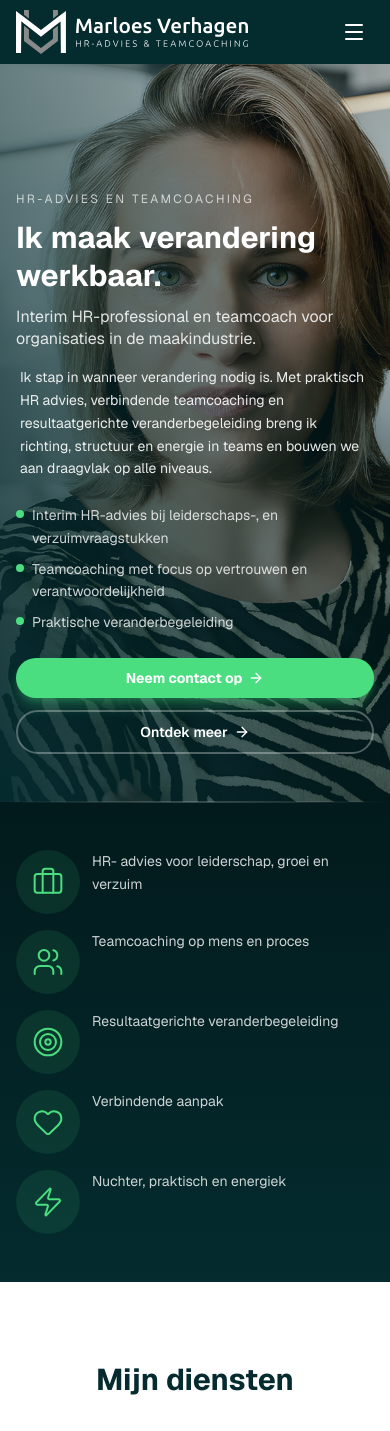
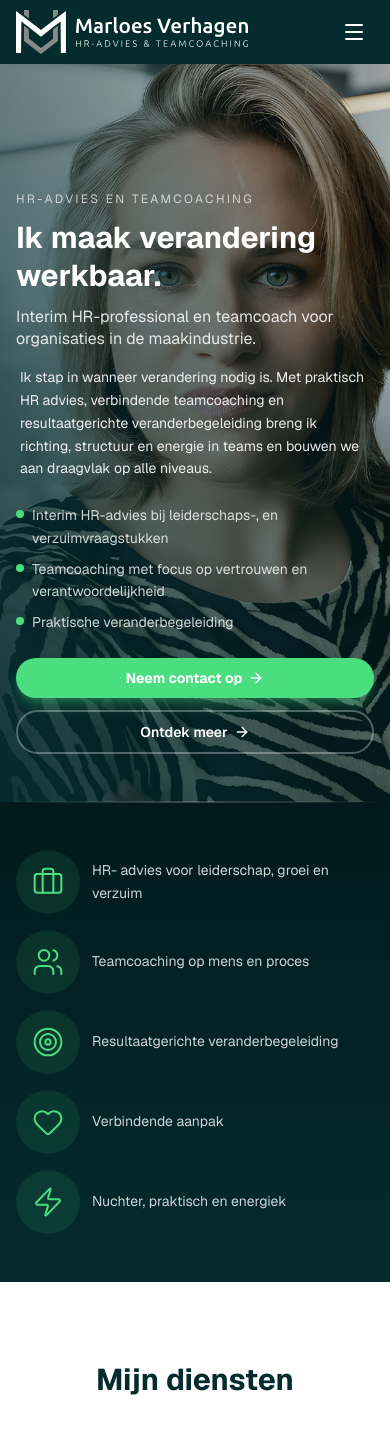
Before and after one commit to media2net-app/marloesverhagen, a Next.js app: page / in a window 390 px wide. Shown: the top 1431 px of the page. Built offline with nearby package versions, Linux system fonts and the light colour scheme.

Commit message:
Center hero feature text vertically on mobile

```diff
--- a/app/components/HeroFeatures.tsx
+++ b/app/components/HeroFeatures.tsx
@@ -83,7 +83,7 @@ export default function HeroFeatures() {
             return (
               <motion.div
                 key={index}
-                className="flex flex-row md:flex-col items-start md:items-center gap-3 md:gap-0 text-left md:text-center group"
+                className="flex flex-row md:flex-col items-center md:items-center gap-3 md:gap-0 text-left md:text-center group"
                 variants={itemVariants}
                 whileHover={{ y: -5 }}
               >
```
